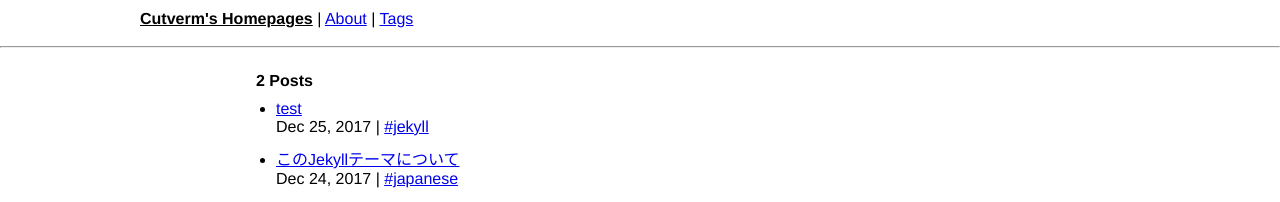
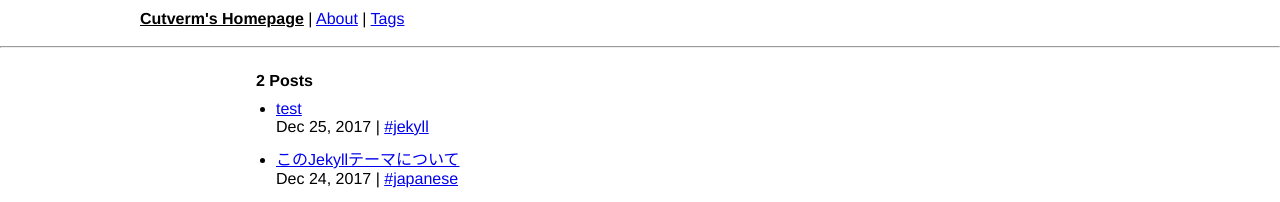
Before and after one commit to taxues/taxues.github.io, a Jekyll site: the page built from index.md, in a window 1280 px wide. Shown: the top 202 px of the page. Built offline with Jekyll 4.4.1, drawn with Linux system fonts in a browser that asks for light colours.

Commit message:
Update _config.yml

```diff
--- a/_config.yml
+++ b/_config.yml
@@ -15,7 +15,7 @@ encoding: utf-8
 # you will see them accessed via {{ site.title }}, {{ site.email }}, and so on.
 # You can create any custom variable you would like, and they will be accessible
 # in the templates via {{ site.myvariable }}.
-title: Cutverm's Homepages
+title: Cutverm's Homepage
 baseurl: "" # For github pages
 description: >- # You can edit footer in _includes/footer.md
   Cutverm的一切
```
